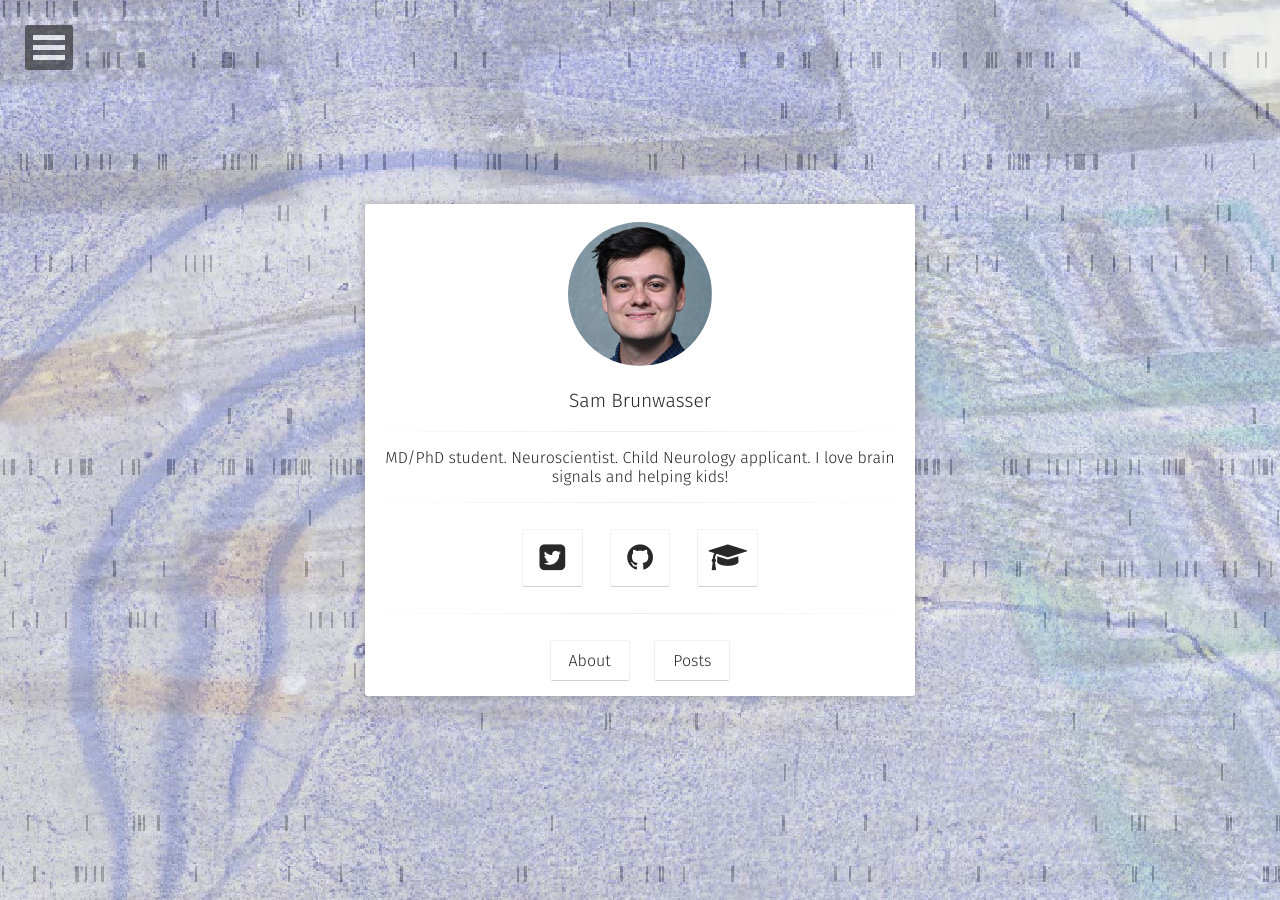
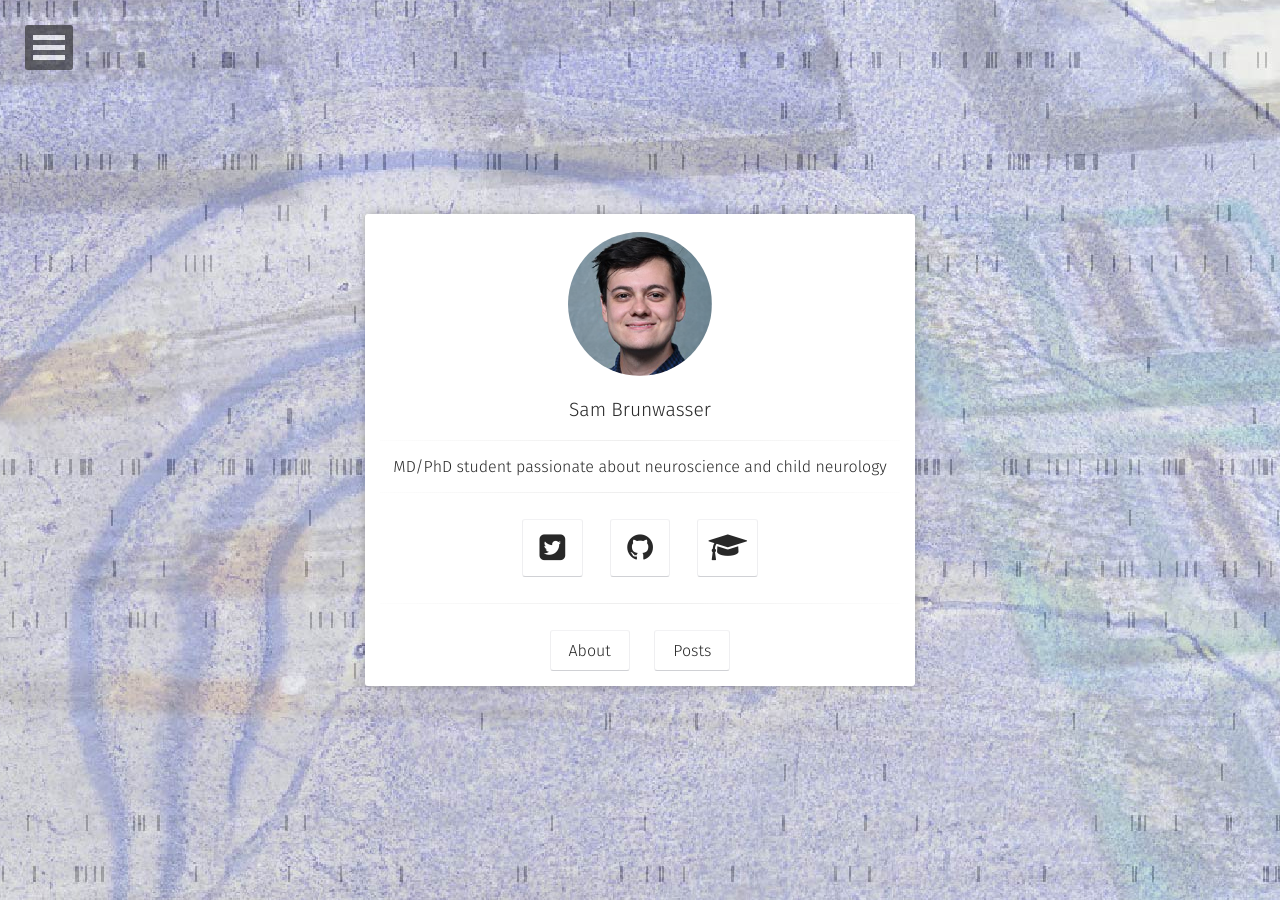
Before and after one commit to sbrunwas/sbrunwas.github.io, a Jekyll site: the page built from index.html, in a window 1280 px wide. Built offline with Jekyll 4.4.1, drawn with Linux system fonts in a browser that asks for light colours; some web fonts are replaced.

Commit message:
Update _config.yml
Updated bio

```diff
--- a/_config.yml
+++ b/_config.yml
@@ -1,6 +1,6 @@
 # Site
 title:              Sam Brunwasser
-bio:                'MD/PhD student. Neuroscientist. Child Neurology applicant. I love brain signals and helping kids!'
+bio:                'MD/PhD student passionate about neuroscience and child neurology'
 description:        "MD/PhD student"
 reading_time:       true
 words_per_minute:   200
```
